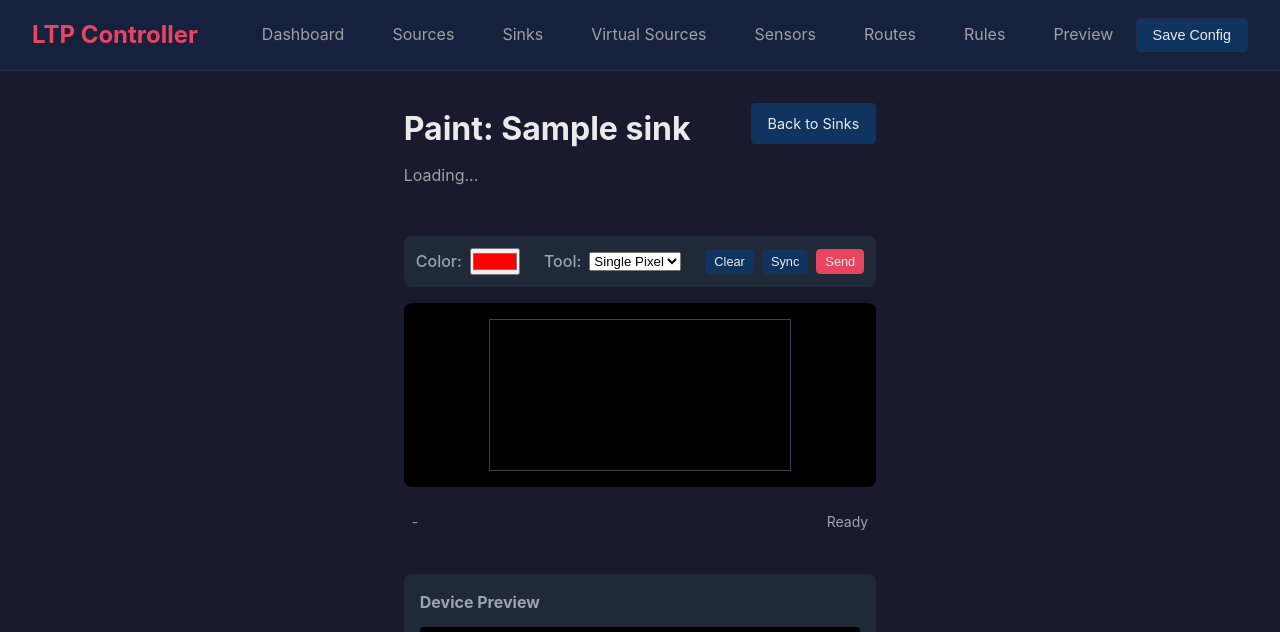
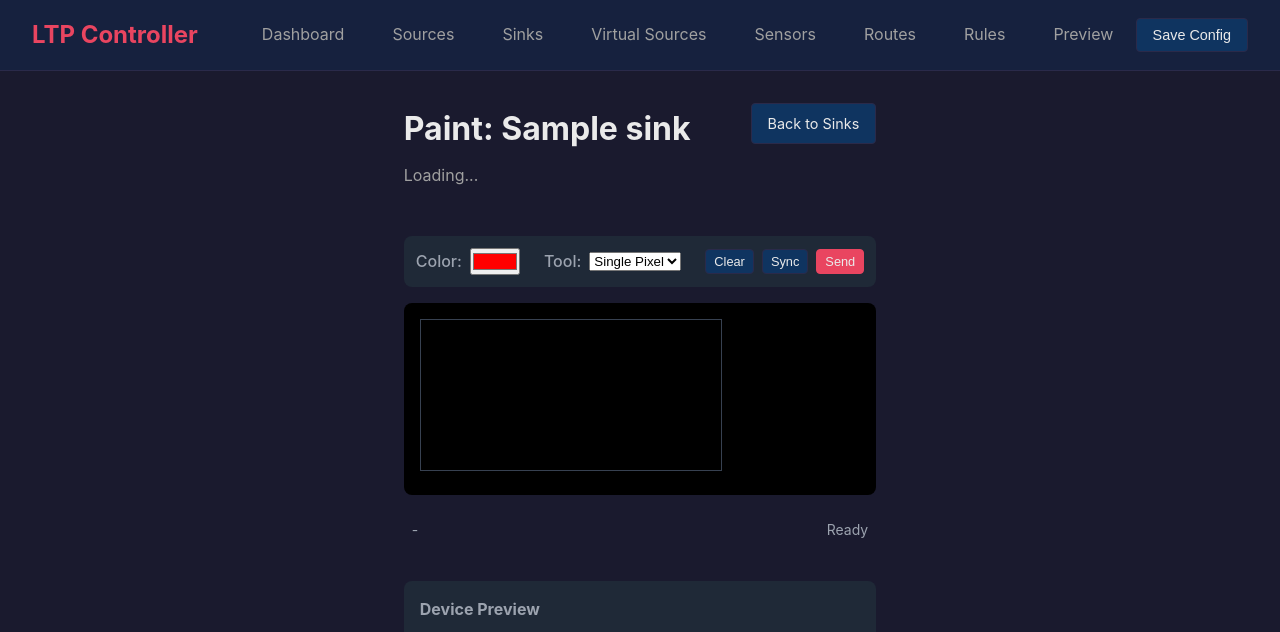
Before and after one commit to jhaigit/LED-topology, a Python web app: template src/ltp_controller/web/templates/paint.html in a window 1280 px wide. Shown: the top 632 px of the page. Run offline with Jinja, Linux system fonts and the light colour scheme; the template is opened without the code that fills it: most values are stand-ins (such as "Sample title", 1, 10 or a date in 2020); a map, chart or similar area stays blank.

Commit message:
Fix paint canvas to start at pixel 0 and use available width
- Remove justify-content: center so canvas left-aligns (pixel 0 visible)
- For 1D strips, use more available width instead of capping at 20px/pixel
- Remove max-width constraint on container

Co-Authored-By: Claude Opus 4.5 <noreply@anthropic.com>

```diff
--- a/src/ltp_controller/web/templates/paint.html
+++ b/src/ltp_controller/web/templates/paint.html
@@ -68,7 +68,7 @@
     display: flex;
     flex-direction: column;
     gap: 1rem;
-    max-width: 100%;
+    width: 100%;
 }
 
 .paint-toolbar {
@@ -114,9 +114,8 @@
     background: #000;
     border-radius: 8px;
     padding: 1rem;
-    overflow: auto;
-    display: flex;
-    justify-content: center;
+    overflow-x: auto;
+    overflow-y: hidden;
 }
 
 #paintCanvas {
@@ -201,13 +200,22 @@ async function init() {
         `${width}x${height} (${info.pixels} pixels) - ${info.type}`;
 
     // Calculate pixel size for display
-    const maxWidth = window.innerWidth - 100;
+    // Use most of the available viewport width
+    const maxWidth = window.innerWidth - 80;
     const maxHeight = window.innerHeight - 300;
-    pixelSize = Math.max(4, Math.min(
-        Math.floor(maxWidth / width),
-        Math.floor(maxHeight / height),
-        20
-    ));
+
+    // For 1D strips, prioritize fitting in width; for 2D, balance both
+    if (height === 1) {
+        // 1D strip: fit to width, allow reasonable height
+        pixelSize = Math.max(4, Math.min(Math.floor(maxWidth / width), 30));
+    } else {
+        // 2D matrix: balance width and height
+        pixelSize = Math.max(4, Math.min(
+            Math.floor(maxWidth / width),
+            Math.floor(maxHeight / height),
+            20
+        ));
+    }
 
     // Initialize pixel buffer
     pixels = new Array(width * height).fill(null).map(() => [0, 0, 0]);
```
